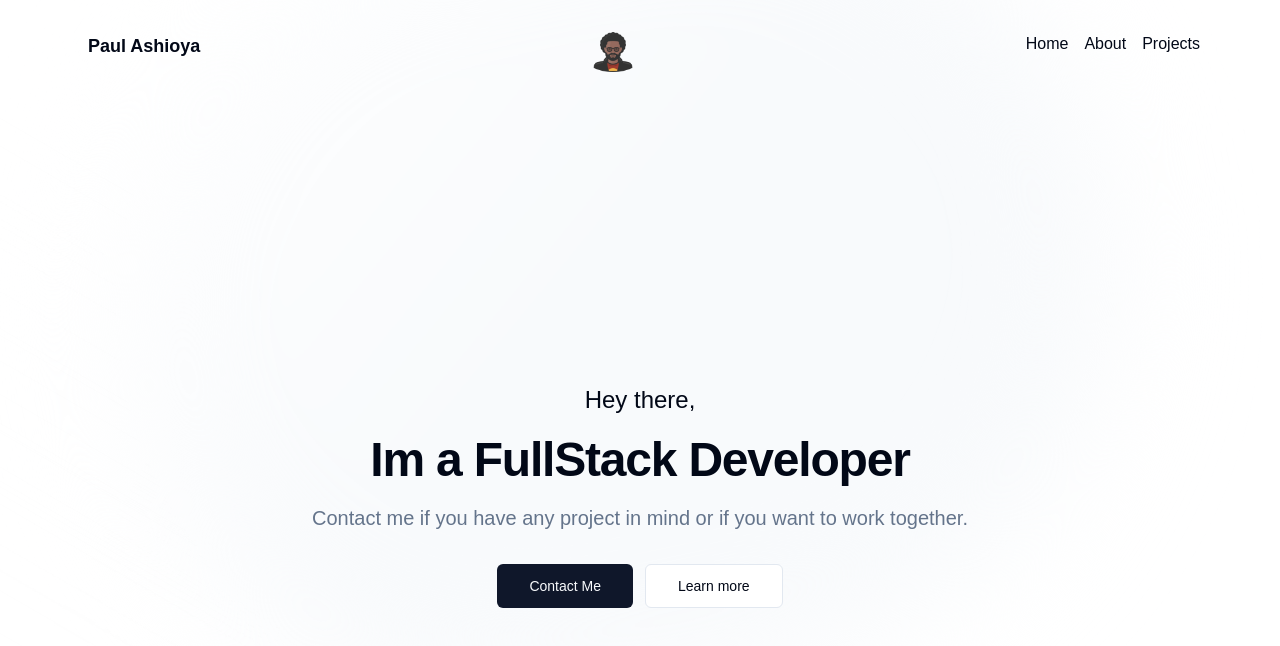
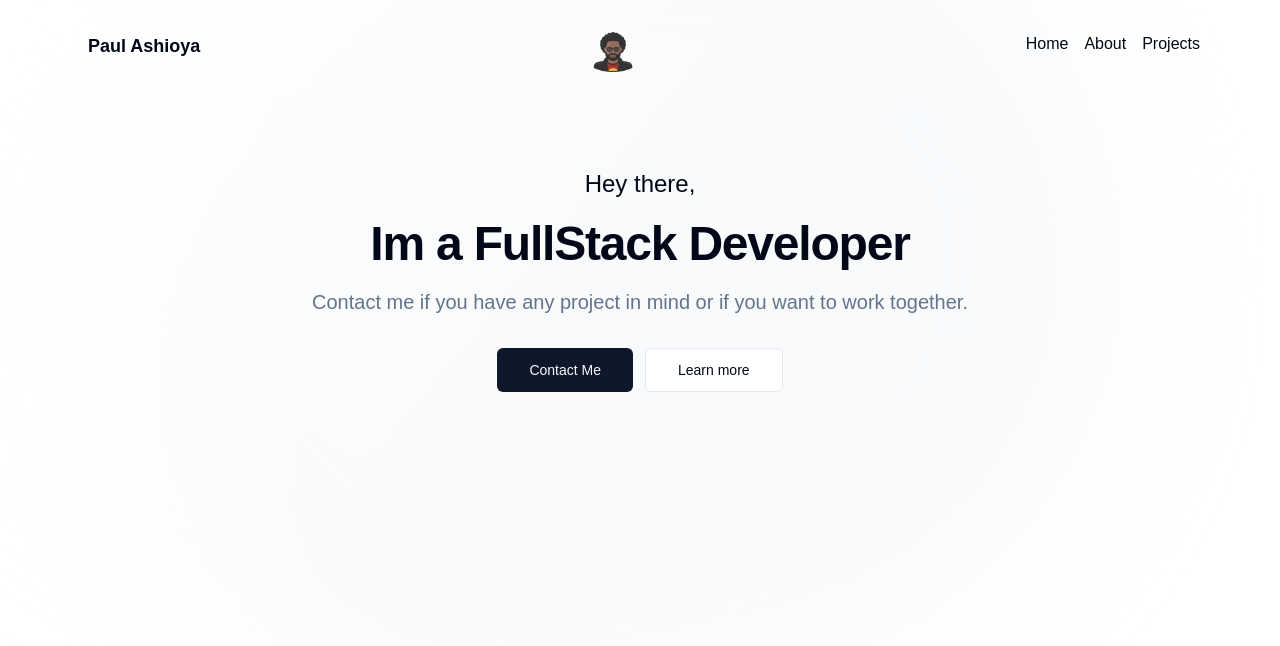
Before and after one commit to pashioya/portfolio, a Next.js app: page / in a window 1280 px wide. Shown: the top 646 px of the page. Built offline with nearby package versions, Linux system fonts and the light colour scheme.

Commit message:
small fixes

```diff
--- a/app/page.tsx
+++ b/app/page.tsx
@@ -3,7 +3,7 @@ import HeroSection from "@/components/HeroSection";
 
 export default function Home() {
   return (
-    <main className="relative flex min-h-screen flex-col items-center justify-between">
+    <main className="relative flex min-h-screen flex-col items-center">
       {/* Gradient */}
       <div
         aria-hidden="true"
--- a/components/HeroSection.tsx
+++ b/components/HeroSection.tsx
@@ -4,8 +4,6 @@ import ContactMe from "./ContactMe";
 export default function HeroSection() {
   return (
     <>
-      <div className="relative overflow-hidden py-24 lg:py-32">
-        <div className="relative z-10">
       <div className="container py-10 lg:py-16">
         <div className="max-w-2xl text-center mx-auto">
           <p className="text-2xl">Hey there,</p>
@@ -16,8 +14,8 @@ export default function HeroSection() {
           </div>
           <div className="mt-5 max-w-3xl">
             <p className="text-xl text-muted-foreground">
-                  Contact me if you have any project in mind or if you want to
-                  work together.
+              Contact me if you have any project in mind or if you want to work
+              together.
             </p>
           </div>
           <div className="mt-8 gap-3 flex justify-center">
@@ -28,8 +26,6 @@ export default function HeroSection() {
           </div>
         </div>
       </div>
-        </div>
-      </div>
     </>
   );
 }
```
Lines whose indentation alone changed are shown as unchanged.
